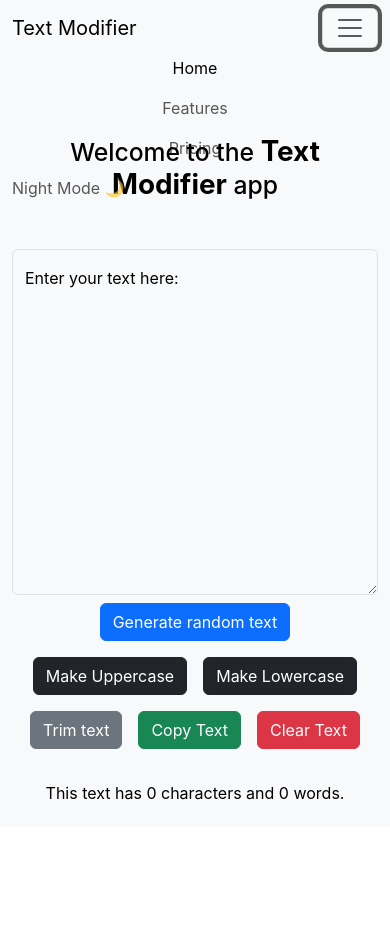
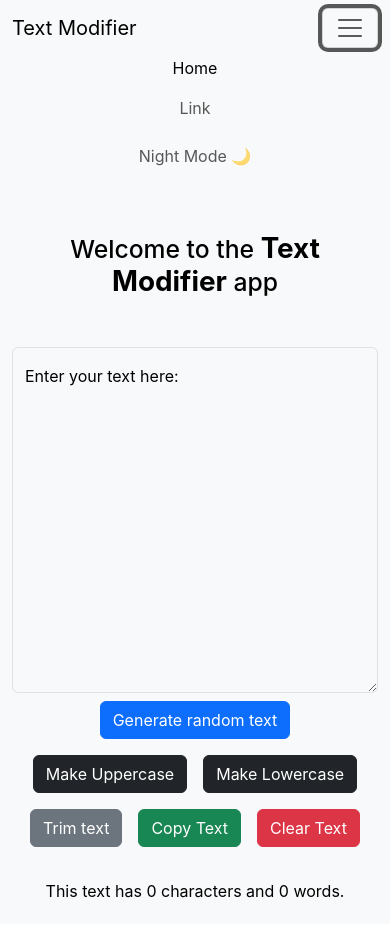
Before and after one commit to pmat101/Text-Modifier, a React (Create React App) app: page / in a window 390 px wide. Both pictures are taken after a click on the button "Toggle navigation". Before the commit the page ends 844 px from the top, so only its background shows below. Built offline with nearby package versions, Linux system fonts and the light colour scheme.

Commit message:
Navbar is now responsive and working properly

```diff
--- a/src/components/navbar.js
+++ b/src/components/navbar.js
@@ -2,6 +2,7 @@
 
 export default function navbar(props) {
   return (
+    /*
     <nav
       className={`navbar navbar-expand-lg bg-body-tertiary bg-${props.mode}`}
       style={{ height: "10.25vh" }}
@@ -15,31 +16,72 @@ export default function navbar(props) {
           className="navbar-toggler"
           type="button"
           data-bs-toggle="collapse"
-          data-bs-target="#navbarNavAltMarkup"
-          aria-controls="navbarNavAltMarkup"
+          data-bs-target="#navbarTogglerDemo02"
+          aria-controls="navbarTogglerDemo02"
           aria-expanded="false"
           aria-label="Toggle navigation"
         >
           <span className="navbar-toggler-icon"></span>
         </button>
-        <div className="collapse navbar-collapse" id="navbarNavAltMarkup">
-          <div className="navbar-nav">
+        <div className="collapse navbar-collapse" id="navbarTogglerDemo02">
+          <ul className="navbar-nav me-auto mb-2 mb-lg-0">
+            <li className="nav-item">
               <a className="nav-link active" aria-current="page" href="/">
                 Home
               </a>
+            </li>
+            <li className="nav-item">
               <a className="nav-link" href="/">
-              Features
+                Link
               </a>
-            <a className="nav-link" href="/">
-              Pricing
-            </a>
+            </li>
+            <div className="navbar-nav" role="button" onClick={props.theme}>
+              {/* Function sent by App.js as prop *}
+              <span className="nav-link">Night Mode &#127769;</span>
+            </div>
+          </ul>
         </div>
       </div>
+    </nav>
+    */
+    <nav
+      className={`navbar navbar-expand-lg bg-body-tertiary bg-${props.mode}`}
+      data-bs-theme={props.mode} // Using state value sent as prop
+    >
+      <div className="container-fluid">
+        <a className="navbar-brand" href="/">
+          {props.title}
+        </a>
+        <button
+          className="navbar-toggler"
+          type="button"
+          data-bs-toggle="collapse"
+          data-bs-target="#navbarTogglerDemo02"
+          aria-controls="navbarTogglerDemo02"
+          aria-expanded="false"
+          aria-label="Toggle navigation"
+        >
+          <span className="navbar-toggler-icon"></span>
+        </button>
+        <div className="collapse navbar-collapse" id="navbarTogglerDemo02">
+          <ul className="navbar-nav me-auto mb-2 mb-lg-0">
+            <li className="nav-item">
+              <a className="nav-link active" aria-current="page" href="/">
+                Home
+              </a>
+            </li>
+            <li className="nav-item">
+              <a className="nav-link" href="/">
+                Link
+              </a>
+            </li>
+          </ul>
           <div className="navbar-nav" role="button" onClick={props.theme}>
             {/* Function sent by App.js as prop */}
             <span className="nav-link">Night Mode &#127769;</span>
           </div>
         </div>
+      </div>
     </nav>
   );
 }
```
Lines whose indentation alone changed are shown as unchanged.
